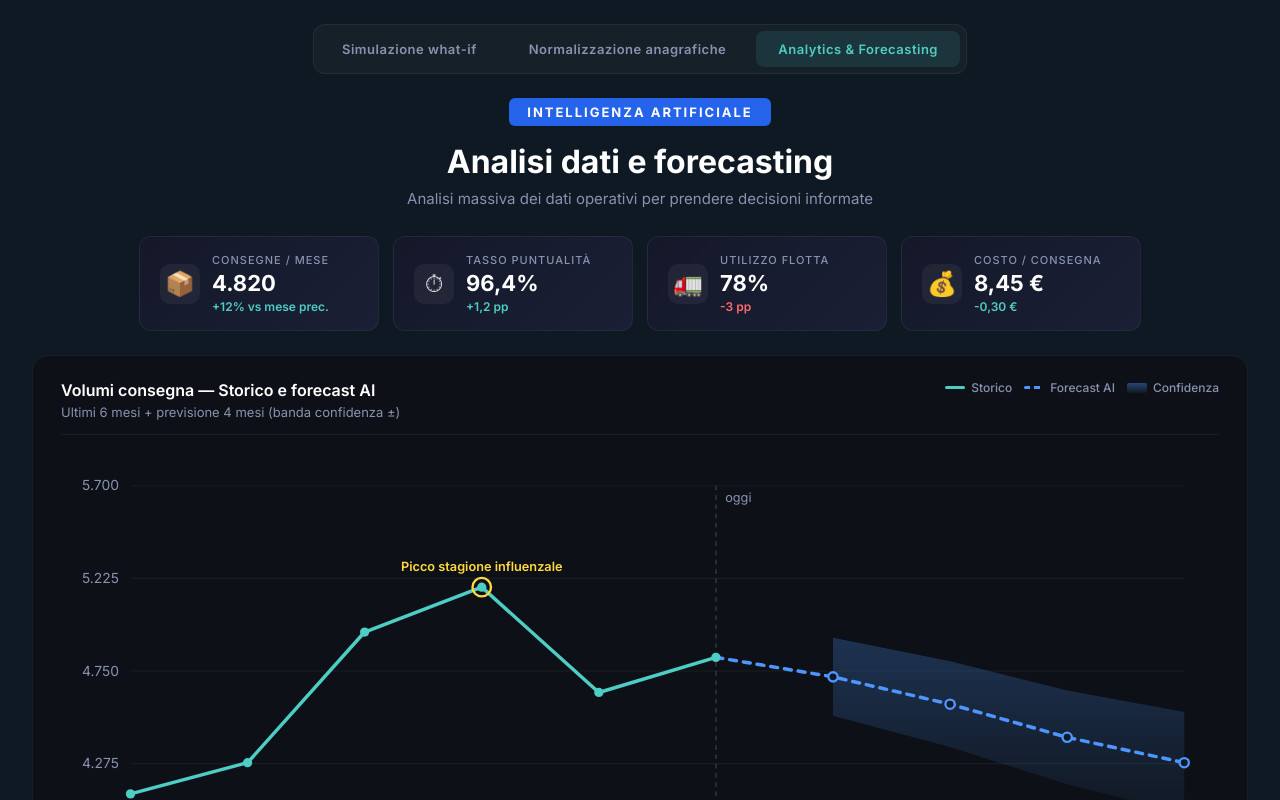
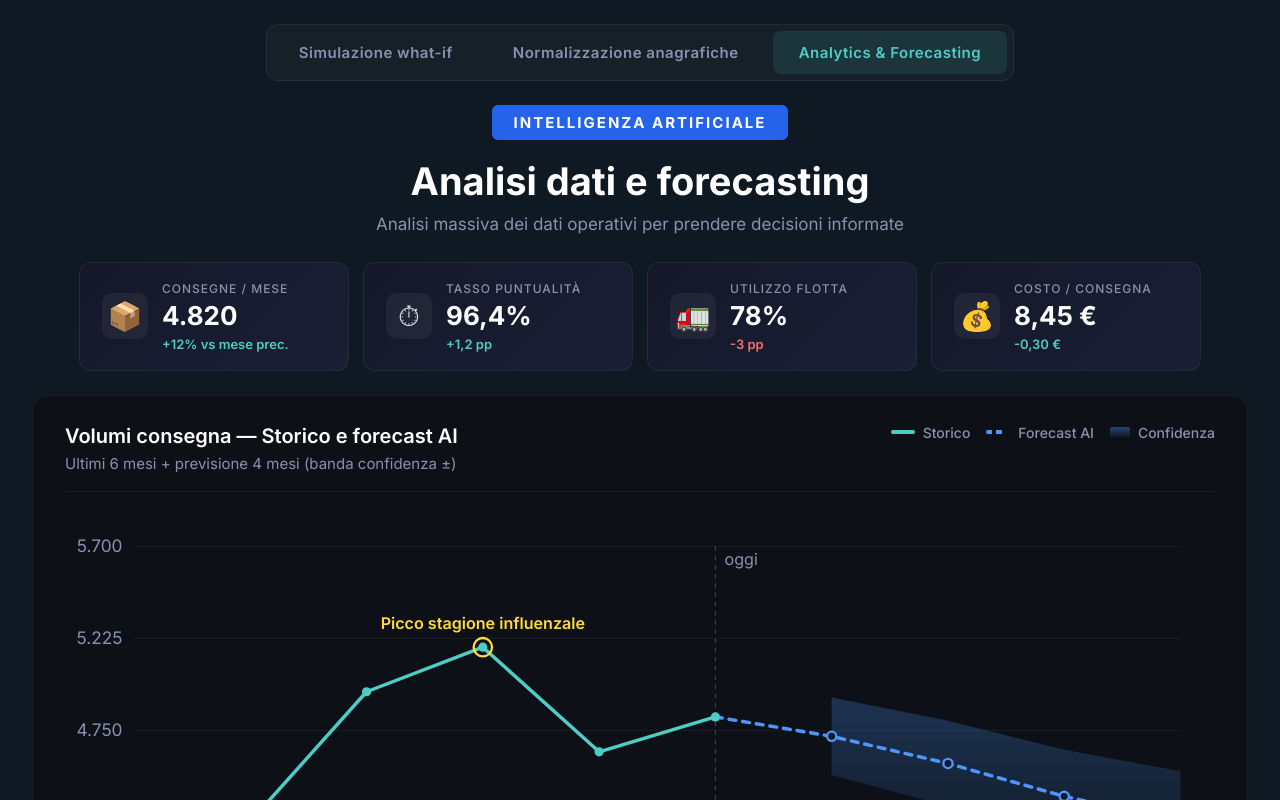
Before and after one commit to maupiredda/what-if-simulator, a React (Vite) app: page / in a window 1280 px wide. Both pictures are taken after a click on the button "Analytics & Forecasting". Shown: the top 800 px of the page. Built offline with nearby package versions, Linux system fonts and the light colour scheme.

Commit message:
Increase font sizes across the app for slide readability

```diff
--- a/src/AnalyticsForecast.jsx
+++ b/src/AnalyticsForecast.jsx
@@ -122,9 +122,9 @@ function VolumeChart() {
             />
             <text
               x={padL - 10}
-              y={yFor(t) + 4}
+              y={yFor(t) + 5}
               fill="#8892b0"
-              fontSize="12"
+              fontSize="15"
               textAnchor="end"
               fontFamily="Inter, sans-serif"
             >
@@ -138,9 +138,9 @@ function VolumeChart() {
           <text
             key={`xl-${i}`}
             x={xFor(i)}
-            y={H - padB + 22}
+            y={H - padB + 24}
             fill="#8892b0"
-            fontSize="12"
+            fontSize="15"
             textAnchor="middle"
             fontFamily="Inter, sans-serif"
           >
@@ -160,9 +160,9 @@ function VolumeChart() {
         />
         <text
           x={xFor(todayIdx) + 8}
-          y={padT + 14}
+          y={padT + 16}
           fill="#8892b0"
-          fontSize="11"
+          fontSize="14"
           fontFamily="Inter, sans-serif"
         >
           oggi
@@ -222,9 +222,9 @@ function VolumeChart() {
               <circle cx={xFor(peakIdx)} cy={yFor(v)} r="8" fill="none" stroke="#FFD93D" strokeWidth="2" />
               <text
                 x={xFor(peakIdx)}
-                y={yFor(v) - 14}
+                y={yFor(v) - 16}
                 fill="#FFD93D"
-                fontSize="11"
+                fontSize="14"
                 fontWeight="600"
                 textAnchor="middle"
                 fontFamily="Inter, sans-serif"
@@ -344,10 +344,10 @@ function CostsPanel() {
               <rect x={x} y={barY} width={w} height={barH} fill={c.color} rx="6" />
               <text
                 x={x + w / 2}
-                y={barY + barH / 2 + 6}
+                y={barY + barH / 2 + 8}
                 textAnchor="middle"
                 fill="#0F1923"
-                fontSize="18"
+                fontSize="22"
                 fontWeight="700"
                 fontFamily="Inter, sans-serif"
               >
@@ -364,21 +364,21 @@ function CostsPanel() {
           const y = barY + barH + 60
           return (
             <g key={`d-${c.label}`}>
-              <circle cx={x - 70} cy={y - 6} r="5" fill={c.color} />
+              <circle cx={x - 80} cy={y - 7} r="6" fill={c.color} />
               <text
-                x={x - 58}
+                x={x - 66}
                 y={y}
                 fill="#8892b0"
-                fontSize="14"
+                fontSize="17"
                 fontFamily="Inter, sans-serif"
               >
                 {c.label}
               </text>
               <text
-                x={x - 58}
-                y={y + 24}
+                x={x - 66}
+                y={y + 28}
                 fill="#ffffff"
-                fontSize="20"
+                fontSize="24"
                 fontWeight="700"
                 fontFamily="Inter, sans-serif"
               >
@@ -391,9 +391,9 @@ function CostsPanel() {
         {/* Totale a destra */}
         <text
           x={W - padR}
-          y={padT + 18}
+          y={padT + 20}
           fill="#8892b0"
-          fontSize="13"
+          fontSize="16"
           textAnchor="end"
           fontFamily="Inter, sans-serif"
         >
@@ -401,9 +401,9 @@ function CostsPanel() {
         </text>
         <text
           x={W - padR}
-          y={padT + 42}
+          y={padT + 48}
           fill="#ffffff"
-          fontSize="22"
+          fontSize="26"
           fontWeight="700"
           textAnchor="end"
           fontFamily="Inter, sans-serif"
--- a/src/App.css
+++ b/src/App.css
@@ -34,11 +34,11 @@ body {
 }
 
 .page-tab {
-  padding: 10px 22px;
+  padding: 12px 26px;
   border: none;
   background: transparent;
   color: #8892b0;
-  font-size: 13px;
+  font-size: 15px;
   font-weight: 600;
   letter-spacing: 0.5px;
   border-radius: 8px;
@@ -68,22 +68,22 @@ body {
   background: #2563eb;
   color: white;
   font-weight: 700;
-  font-size: 13px;
+  font-size: 15px;
   letter-spacing: 4px;
-  padding: 6px 18px;
+  padding: 8px 22px;
   border-radius: 6px;
-  margin-bottom: 16px;
+  margin-bottom: 18px;
 }
 
 .header h1 {
-  font-size: 32px;
+  font-size: 38px;
   font-weight: 700;
   color: #ffffff;
-  margin-bottom: 8px;
+  margin-bottom: 10px;
 }
 
 .subtitle {
-  font-size: 15px;
+  font-size: 17px;
   color: #8892b0;
   font-weight: 400;
 }
@@ -101,12 +101,12 @@ body {
   background: linear-gradient(135deg, #141829 0%, #1a1f35 100%);
   border: 1px solid rgba(255, 255, 255, 0.06);
   border-radius: 12px;
-  padding: 16px 20px;
-  min-width: 180px;
+  padding: 18px 22px;
+  min-width: 200px;
   flex: 1;
-  max-width: 240px;
+  max-width: 270px;
   display: flex;
-  gap: 12px;
+  gap: 14px;
   align-items: center;
   transition: all 0.3s ease;
 }
@@ -117,9 +117,9 @@ body {
 }
 
 .kpi-icon {
-  font-size: 24px;
-  width: 40px;
-  height: 40px;
+  font-size: 28px;
+  width: 46px;
+  height: 46px;
   display: flex;
   align-items: center;
   justify-content: center;
@@ -129,32 +129,32 @@ body {
 }
 
 .kpi-label {
-  font-size: 11px;
+  font-size: 12px;
   text-transform: uppercase;
   letter-spacing: 1px;
   color: #8892b0;
-  margin-bottom: 4px;
+  margin-bottom: 6px;
   font-weight: 500;
 }
 
 .kpi-value {
-  font-size: 22px;
+  font-size: 26px;
   font-weight: 700;
   color: #ffffff;
   line-height: 1.1;
 }
 
 .kpi-unit {
-  font-size: 13px;
+  font-size: 15px;
   font-weight: 400;
   color: #8892b0;
   margin-left: 2px;
 }
 
 .kpi-diff {
-  font-size: 12px;
+  font-size: 13px;
   font-weight: 600;
-  margin-top: 4px;
+  margin-top: 5px;
 }
 
 .kpi-diff.positive {
@@ -251,15 +251,15 @@ body {
   display: flex;
   flex-direction: column;
   align-items: center;
-  gap: 6px;
-  padding: 14px 28px;
+  gap: 8px;
+  padding: 16px 32px;
   border: 2px solid rgba(255, 255, 255, 0.1);
   border-radius: 12px;
   background: rgba(255, 255, 255, 0.03);
   color: #8892b0;
   cursor: pointer;
   transition: all 0.3s ease;
-  min-width: 130px;
+  min-width: 150px;
   font-family: 'Inter', sans-serif;
 }
 
@@ -277,7 +277,7 @@ body {
 }
 
 .scenario-btn-letter {
-  font-size: 22px;
+  font-size: 26px;
   font-weight: 700;
   color: inherit;
 }
@@ -287,7 +287,7 @@ body {
 }
 
 .scenario-btn-label {
-  font-size: 12px;
+  font-size: 14px;
   font-weight: 500;
   letter-spacing: 0.5px;
 }
@@ -355,19 +355,19 @@ body {
   background: linear-gradient(135deg, #141829 0%, #1a1f35 100%);
   border: 1px solid rgba(255, 255, 255, 0.06);
   border-radius: 12px;
-  padding: 14px 18px;
-  min-width: 160px;
+  padding: 18px 22px;
+  min-width: 180px;
   flex: 1;
-  max-width: 220px;
+  max-width: 260px;
   display: flex;
-  gap: 12px;
+  gap: 14px;
   align-items: center;
 }
 
 .stat-icon {
-  font-size: 22px;
-  width: 38px;
-  height: 38px;
+  font-size: 26px;
+  width: 46px;
+  height: 46px;
   display: flex;
   align-items: center;
   justify-content: center;
@@ -377,16 +377,16 @@ body {
 }
 
 .stat-label {
-  font-size: 11px;
+  font-size: 12px;
   text-transform: uppercase;
   letter-spacing: 1px;
   color: #8892b0;
-  margin-bottom: 4px;
+  margin-bottom: 6px;
   font-weight: 500;
 }
 
 .stat-value {
-  font-size: 24px;
+  font-size: 28px;
   font-weight: 700;
   color: #ffffff;
   line-height: 1.1;
@@ -418,14 +418,14 @@ body {
 }
 
 .table-title {
-  font-size: 16px;
+  font-size: 20px;
   font-weight: 600;
   color: #ffffff;
-  margin-bottom: 4px;
+  margin-bottom: 6px;
 }
 
 .table-desc {
-  font-size: 13px;
+  font-size: 15px;
   color: #8892b0;
 }
 
@@ -438,7 +438,7 @@ body {
 .records-table {
   width: 100%;
   border-collapse: collapse;
-  font-size: 13px;
+  font-size: 15px;
   table-layout: fixed;
 }
 
@@ -453,8 +453,8 @@ body {
 
 .records-table thead th {
   text-align: left;
-  padding: 10px 12px;
-  font-size: 11px;
+  padding: 12px 14px;
+  font-size: 13px;
   font-weight: 600;
   text-transform: uppercase;
   letter-spacing: 0.8px;
@@ -473,8 +473,8 @@ body {
 }
 
 .cell-wrap {
-  height: 72px;
-  padding: 12px;
+  height: 84px;
+  padding: 14px;
   box-sizing: border-box;
   overflow: hidden;
   display: block;
@@ -502,12 +502,12 @@ body {
 .cell-id {
   font-family: 'SF Mono', Monaco, monospace;
   color: #4d6080;
-  font-size: 12px;
+  font-size: 14px;
 }
 
 .mono {
   font-family: 'SF Mono', Monaco, Consolas, monospace;
-  font-size: 12px;
+  font-size: 14px;
 }
 
 .cell-tw {
@@ -528,8 +528,8 @@ body {
   display: flex;
   gap: 6px;
   align-items: center;
-  font-size: 11px;
-  margin-top: 4px;
+  font-size: 13px;
+  margin-top: 5px;
   white-space: nowrap;
   overflow: hidden;
 }
@@ -569,10 +569,10 @@ body {
 .issue-badge,
 .fix-badge {
   display: inline-block;
-  font-size: 10px;
+  font-size: 12px;
   font-weight: 600;
-  padding: 3px 8px;
-  border-radius: 10px;
+  padding: 4px 10px;
+  border-radius: 12px;
   white-space: nowrap;
 }
 
@@ -638,54 +638,54 @@ body {
   background: #0d1117;
   border: 1px solid rgba(255, 255, 255, 0.06);
   border-radius: 16px;
-  padding: 24px 28px;
+  padding: 28px 32px;
   display: flex;
   flex-direction: column;
-  min-height: 540px;
+  min-height: 560px;
 }
 
 .chart-header {
   display: flex;
   justify-content: space-between;
   align-items: flex-start;
-  margin-bottom: 16px;
-  padding-bottom: 14px;
+  margin-bottom: 20px;
+  padding-bottom: 18px;
   border-bottom: 1px solid rgba(255, 255, 255, 0.06);
-  gap: 16px;
+  gap: 18px;
   flex-wrap: wrap;
 }
 
 .chart-title {
-  font-size: 16px;
+  font-size: 20px;
   font-weight: 600;
   color: #ffffff;
-  margin-bottom: 4px;
+  margin-bottom: 6px;
 }
 
 .chart-desc {
-  font-size: 13px;
+  font-size: 15px;
   color: #8892b0;
 }
 
 .chart-legend {
   display: flex;
-  gap: 12px;
+  gap: 16px;
   flex-wrap: wrap;
 }
 
 .legend-pill {
   display: flex;
   align-items: center;
-  gap: 6px;
-  font-size: 12px;
+  gap: 8px;
+  font-size: 14px;
   color: #8892b0;
   font-weight: 500;
 }
 
 .legend-line {
   display: inline-block;
-  width: 20px;
-  height: 3px;
+  width: 24px;
+  height: 4px;
   border-radius: 2px;
 }
 
@@ -723,33 +723,33 @@ body {
 
 .fleet-row {
   display: grid;
-  grid-template-columns: 44px 1fr 60px;
+  grid-template-columns: 52px 1fr 70px;
   align-items: center;
-  gap: 16px;
+  gap: 18px;
 }
 
 .fleet-label {
-  font-size: 16px;
+  font-size: 19px;
   font-weight: 700;
   color: #ffffff;
   font-family: 'SF Mono', Monaco, monospace;
 }
 
 .fleet-bar-track {
-  height: 22px;
+  height: 26px;
   background: rgba(255, 255, 255, 0.04);
-  border-radius: 11px;
+  border-radius: 13px;
   overflow: hidden;
 }
 
 .fleet-bar-fill {
   height: 100%;
-  border-radius: 11px;
+  border-radius: 13px;
   transition: width 0.5s ease;
 }
 
 .fleet-pct {
-  font-size: 16px;
+  font-size: 19px;
   font-weight: 700;
   text-align: right;
   font-family: 'SF Mono', Monaco, monospace;
@@ -831,36 +831,36 @@ body {
 
 .insight-card {
   display: flex;
-  gap: 16px;
+  gap: 20px;
   background: rgba(255, 255, 255, 0.02);
   border: 1px solid rgba(255, 255, 255, 0.06);
-  border-left: 4px solid;
-  border-radius: 12px;
-  padding: 22px 24px;
+  border-left: 5px solid;
+  border-radius: 14px;
+  padding: 28px 30px;
   align-items: center;
 }
 
 .insight-icon {
-  width: 56px;
-  height: 56px;
-  border-radius: 12px;
+  width: 68px;
+  height: 68px;
+  border-radius: 14px;
   display: flex;
   align-items: center;
   justify-content: center;
-  font-size: 28px;
+  font-size: 34px;
   flex-shrink: 0;
 }
 
 .insight-title {
-  font-size: 17px;
+  font-size: 21px;
   font-weight: 700;
-  margin-bottom: 6px;
+  margin-bottom: 8px;
 }
 
 .insight-text {
-  font-size: 14px;
+  font-size: 16px;
   color: #c0c8d4;
-  line-height: 1.4;
+  line-height: 1.5;
 }
 
 @media (max-width: 1100px) {
```
Also changed, not shown: 5 other files (tests, documents, lock files or other folders).
